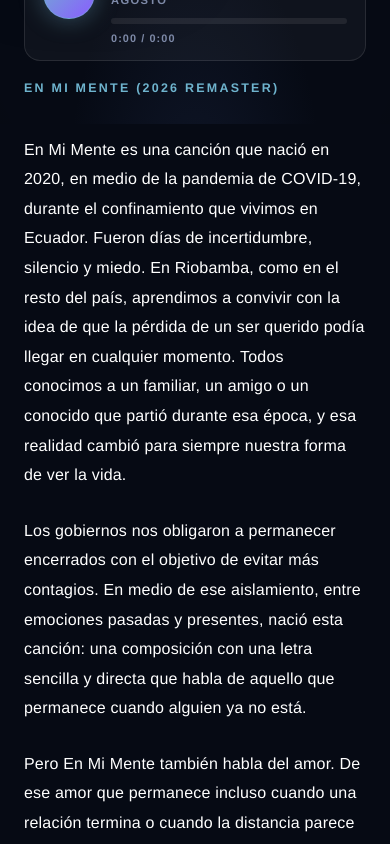
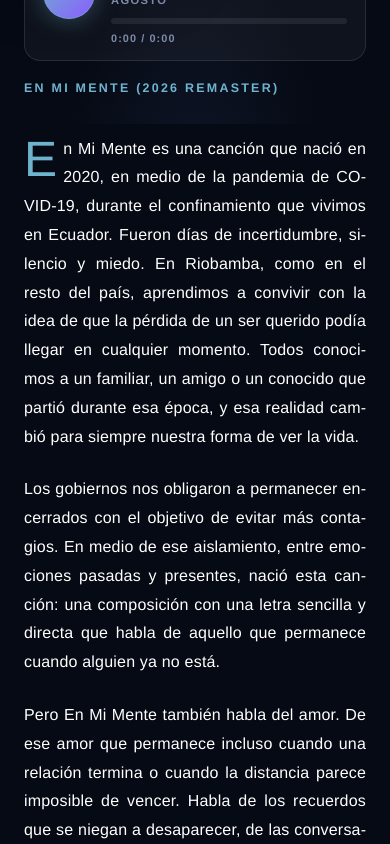
Before and after one commit to alejandrovelozvera-hash/dune-moon, a Next.js app: page /manifiesto in a window 390 px wide. Shown: the part 720-1564 px from the top of the page. Built offline with nearby package versions, Linux system fonts and the light colour scheme.

Commit message:
manifiesto: video en banda full-width centrado y texto a 2 columnas en desktop

```diff
--- a/app/components.css
+++ b/app/components.css
@@ -2308,22 +2308,41 @@
 }
 
 .manifesto__body {
-  max-width: 640px;
+  max-width: 720px;
+  column-count: 2;
+  column-gap: clamp(32px, 4vw, 48px);
 }
 
 .manifesto__text {
-  margin-bottom: 26px;
+  break-inside: avoid;
+  margin-bottom: 24px;
   color: var(--text);
-  font-size: clamp(1rem, 1.5vw, 1.1rem);
-  line-height: 1.85;
-}
-
-.manifesto__video {
-  margin-top: 72px;
-  padding: clamp(28px, 5vw, 48px);
-  border: 1px solid var(--border);
-  border-radius: 20px;
-  background: rgba(10, 14, 30, 0.35);
+  font-size: clamp(1rem, 1.5vw, 1.08rem);
+  line-height: 1.8;
+  text-align: justify;
+  hyphens: auto;
+}
+
+.manifesto__text:first-child::first-letter {
+  float: left;
+  font-family: var(--font-display);
+  font-size: 3.1em;
+  line-height: 0.85;
+  padding: 0.06em 0.12em 0 0;
+  color: var(--cyan);
+}
+
+.manifesto__video-band {
+  margin-top: 96px;
+  width: 100vw;
+  margin-left: calc(50% - 50vw);
+  padding-block: clamp(48px, 7vw, 72px);
+  border-block: 1px solid var(--border);
+  background: radial-gradient(circle at 50% 0%, rgba(17, 26, 51, 0.65), rgba(7, 11, 24, 0.4));
+}
+
+.manifesto__video-band .container {
+  text-align: center;
 }
 
 .manifesto__video-title {
@@ -2332,7 +2351,7 @@
   font-weight: 700;
   text-transform: uppercase;
   letter-spacing: 0.04em;
-  margin-bottom: 28px;
+  margin-bottom: 32px;
 }
 
 .manifesto__video-frame {
@@ -2340,6 +2359,7 @@
   width: 100%;
   max-width: 880px;
   aspect-ratio: 16 / 9;
+  margin-inline: auto;
   border-radius: 16px;
   overflow: hidden;
   border: 1px solid var(--border-strong);
@@ -2348,7 +2368,7 @@
 }
 
 .manifesto__video-desc {
-  margin-top: 26px;
+  margin: 28px auto 0;
   max-width: 640px;
   color: var(--text-dim);
   font-size: 0.98rem;
@@ -2390,7 +2410,12 @@
     flex-shrink: 0;
   }
 
-  .manifesto__video {
+  .manifesto__body {
+    column-count: 1;
+    text-align: left;
+  }
+
+  .manifesto__video-band {
     padding-block: 40px;
   }
 }
--- a/components/ManifestHero.jsx
+++ b/components/ManifestHero.jsx
@@ -55,7 +55,8 @@ export default function ManifestHero() {
           </div>
         </div>
 
-        <div className="manifesto__video">
+        <div className="manifesto__video-band">
+          <div className="container">
             <h2 className="manifesto__video-title">{t("manifest.videoTitle")}</h2>
             <div className="manifesto__video-frame">
               <iframe
@@ -72,6 +73,7 @@ export default function ManifestHero() {
             <p className="manifesto__video-desc">{t("manifest.videoDesc")}</p>
           </div>
         </div>
+      </div>
     </article>
   );
 }
```
Lines whose indentation alone changed are shown as unchanged.
